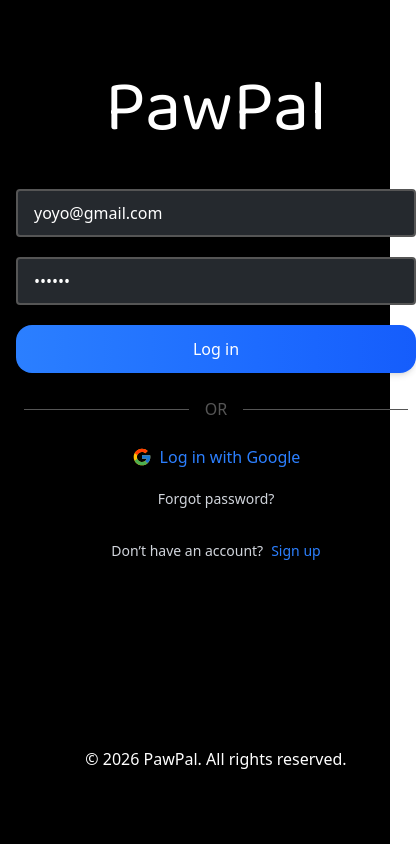
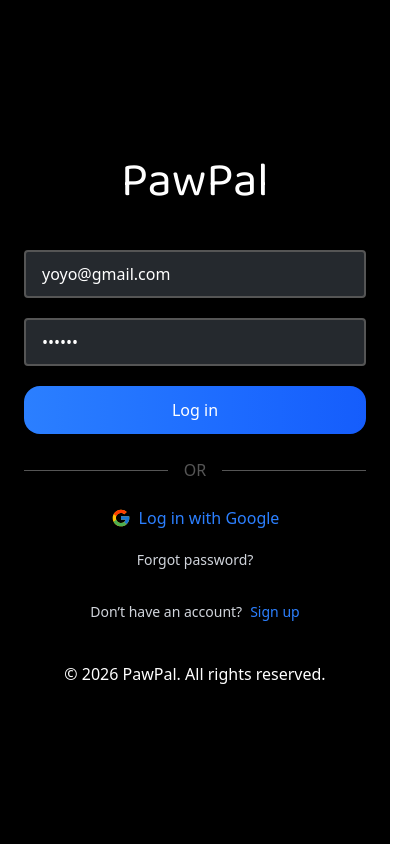
Before and after one commit to 48pz/Pawpal, a React (Vite) app in the folder client/: page / in a window 390 px wide. Shown: the whole page, 416 px wide, since content can reach past the window. Built offline with nearby package versions, Linux system fonts and the light colour scheme; no server answers.

Commit message:
bug fix :Mobile screen adaptation

```diff
--- a/client/src/pages/LoginPage.jsx
+++ b/client/src/pages/LoginPage.jsx
@@ -12,6 +12,7 @@
 const LoginPage = () => {
   const { login } = useUser();
   const navigate = useNavigate();
+
   const {
     register,
     handleSubmit,
@@ -27,9 +28,10 @@
     try {
       const res = await api.post("/api/v1/auth/login", data);
       const { token, user } = res.data;
+
       localStorage.setItem("token", token);
+      login(token);
 
-      login({ token, user });
       toast.success("Login successful.");
       navigate("/post");
     } catch (err) {
@@ -38,29 +40,30 @@
   };
 
   return (
-    <div className="min-h-screen w-full bg-black grid place-items-center px-6">
-      {/* layout */}
-      <div className="flex flex-col lg:flex-row items-center gap-16 w-full max-w-5xl">
-        {/* desktop */}
-        <div className="hidden lg:flex w-200 h-130 rounded-3xl bg-[#111] shadow-lg">
+    <div className="min-h-screen bg-black flex flex-col items-center justify-center px-6">
+      {/* main container */}
+      <div className="flex flex-col lg:flex-row items-center gap-12 w-full max-w-5xl">
+        {/* left image - desktop only */}
+        <div className="hidden lg:flex w-105 h-130 rounded-3xl bg-[#111] shadow-lg overflow-hidden">
           <img
             src={dogImg}
             alt="Dog main"
-            className="w-full h-full object-cover rounded-2xl"
+            className="w-full h-full object-cover"
           />
         </div>
 
         {/* login form */}
         <div className="w-full max-w-sm flex flex-col items-center text-center text-white">
           <h1
-            className="text-7xl mb-6"
+            className="text-5xl sm:text-6xl lg:text-7xl mb-6"
             style={{ fontFamily: "'Baloo 2', cursive" }}
           >
             PawPal
           </h1>
+
           <form
-            className="flex flex-col justify-center items-center w-100"
             onSubmit={handleSubmit(onSubmit)}
+            className="w-full flex flex-col items-center"
           >
             <Input
               placeholder="Email"
@@ -77,6 +80,7 @@
                 {errors.email.message}
               </p>
             )}
+
             <Input
               placeholder="Password"
               type="password"
@@ -100,17 +104,18 @@
               size="lg"
               className="w-full mt-5"
             >
-              {" "}
               {isSubmitting ? "Logging..." : "Log in"}
             </Button>
           </form>
 
+          {/* divider */}
           <div className="flex items-center w-full my-6">
-            <div className="h-px flex-1 bg-[#555555]" />
-            <span className="text-[#555555] px-4">OR</span>
-            <div className="h-px flex-1 bg-[#555555]" />
+            <div className="h-px flex-1 bg-[#555]" />
+            <span className="text-[#555] px-4">OR</span>
+            <div className="h-px flex-1 bg-[#555]" />
           </div>
 
+          {/* google login */}
           <div className="flex items-center gap-2">
             <FcGoogle size={20} />
             <Link to="/" className="text-blue-500 font-medium">
@@ -130,6 +135,8 @@
           </div>
         </div>
       </div>
+
+      {/* footer */}
       <Footer />
     </div>
   );
```
